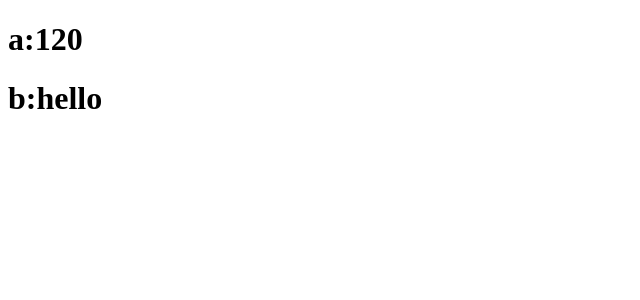
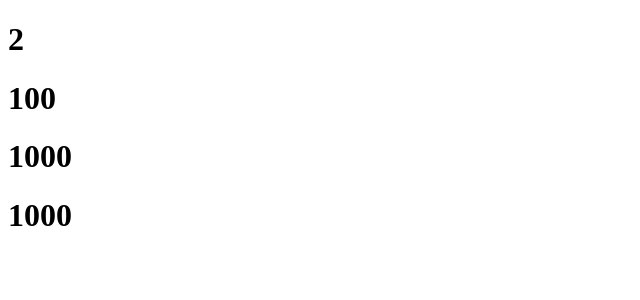
Before and after one commit to maomao124/vue-reactivity-api, a Vue app: page / in a window 1280 px wide. Shown: the top 300 px of the page, without its empty margins (0-640 px from the left). Built offline with nearby package versions, Linux system fonts and the light colour scheme.

Commit message:
vue组合式API-reactive

```diff
--- a/src/main.js
+++ b/src/main.js
@@ -1,4 +1,4 @@
 import { createApp } from 'vue'
-import App from './view/View1'
+import App from './view/View4'
 
 createApp(App).mount('#app')
--- /dev/null
+++ b/src/view/View4.vue
@@ -0,0 +1,41 @@
+<template>
+
+  <div>
+    <h1>{{ books[1].value }}</h1>
+    <h1>{{ map.get('count').value }}</h1>
+    <h1>{{ obj.count }}</h1>
+    <h1>{{ count }}</h1>
+  </div>
+
+</template>
+
+<script setup>
+
+import {reactive, ref} from 'vue'
+
+//当访问到某个响应式数组或 Map 这样的原生集合类型中的 ref 元素时，不会执行 ref 的解包
+const books = reactive([ref('1'), ref('2'), ref('3')])
+// 这里需要 .value
+console.log(books[0].value)
+
+const map = reactive(new Map([['count', ref(100)]]))
+// 这里需要 .value
+console.log(map.get('count').value)
+
+
+//将一个 ref 赋值给一个 reactive 属性时，该 ref 会被自动解包
+const count = ref(1000)
+const obj = reactive({})
+
+obj.count = count
+
+console.log(obj.count) // 1000
+console.log(obj.count === count.value) // true
+console.log(count)
+console.log(obj.count)
+
+</script>
+
+<style scoped>
+
+</style>
```
Also changed, not shown: src/view/View2.vue (added, +33 -0 lines), src/view/View3.vue (added, +34 -0 lines).
